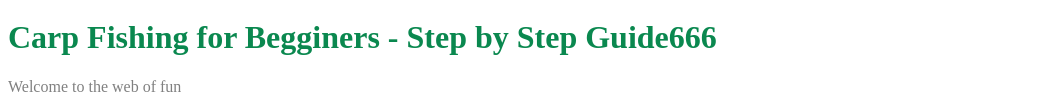
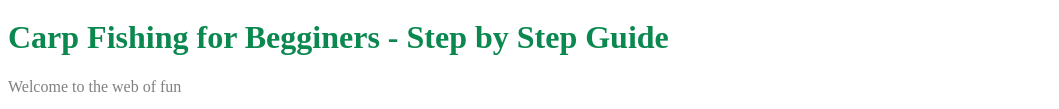
Before and after one commit to Shaney94/fishing, a plain HTML site: page index.html in a window 1280 px wide. Shown: the part 336-445 px from the top of the page, without its empty margins (0-1059 px from the left). Drawn offline with Linux system fonts and the light colour scheme.

Commit message:
test commit

```diff
--- a/index.html
+++ b/index.html
@@ -14,7 +14,7 @@
     <a href="https://www.modules.napier.ac.uk/Module.aspx?ID=set08101"><img src="images/banner.jpg"></a>
 </head>
 <body>
-<h1>Carp Fishing for Begginers - Step by Step Guide666</h1>
+<h1>Carp Fishing for Begginers - Step by Step Guide</h1>
     <p>Welcome to the web of fun</p>
     <h2>Well H2 is smaller</h2>
     <h3>H3 is even smaller</h3>
```
Also changed, not shown: 1 other file.
